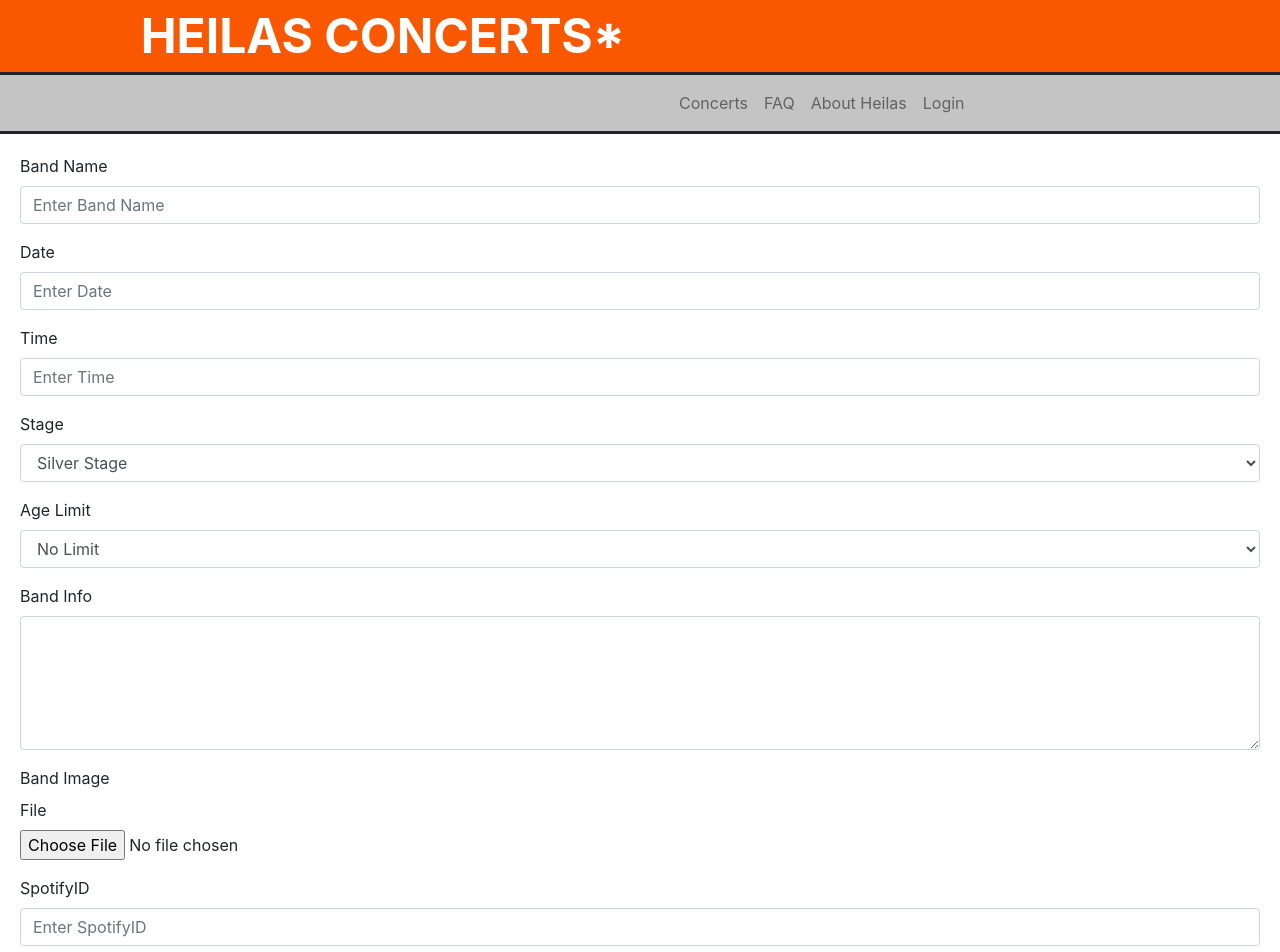
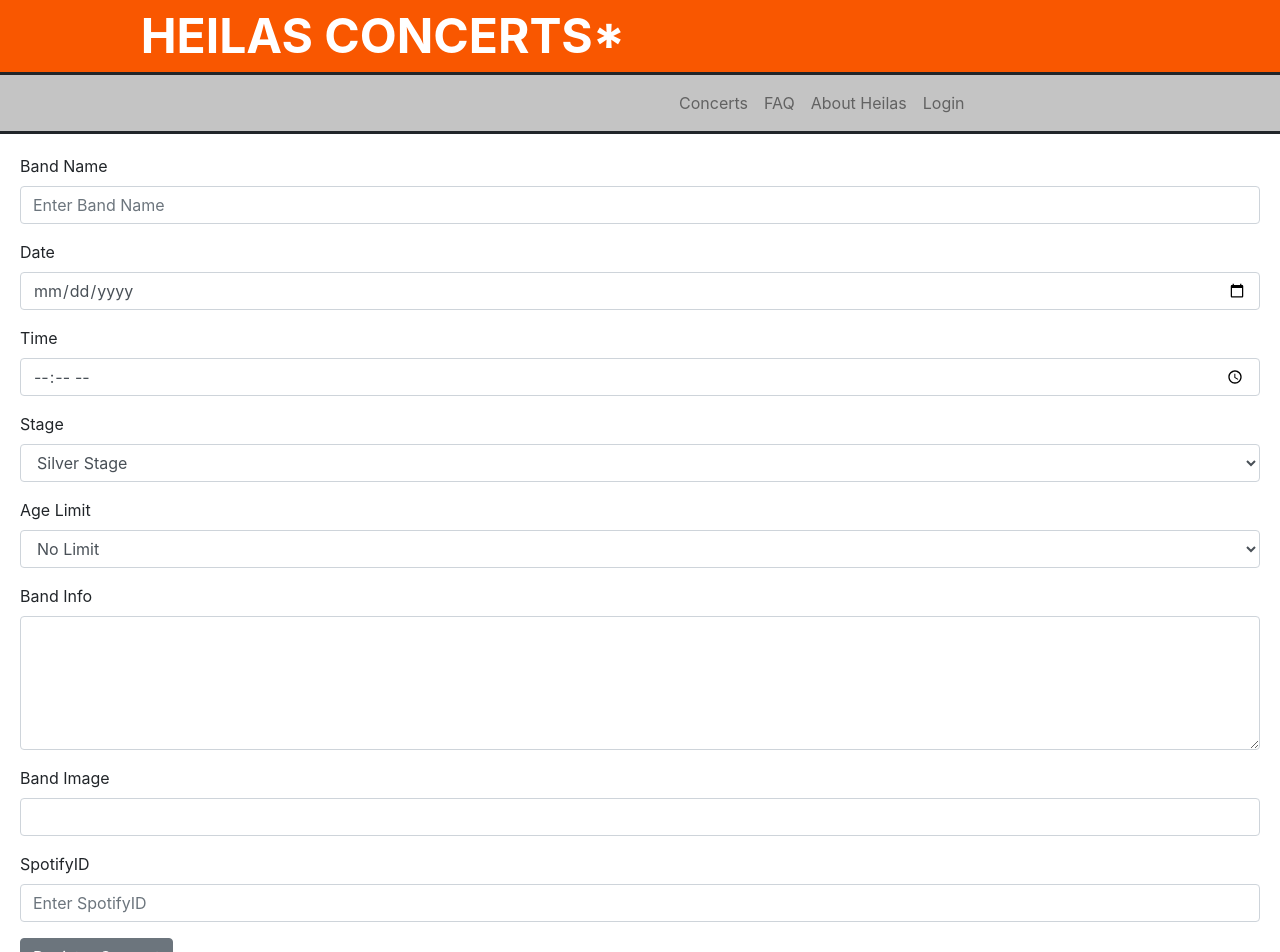
Before and after one commit to niCognition/Heilas-Conserts, a Next.js app in the folder heilas-conserts/: page /admin in a window 1280 px wide. Shown: the top 952 px of the page. Built offline with nearby package versions, Linux system fonts and the light colour scheme.

Commit message:
create post command

```diff
--- a/heilas-conserts/components/inputcomponent.js
+++ b/heilas-conserts/components/inputcomponent.js
@@ -1,27 +1,48 @@
 import React from 'react';
-import { Form, Button } from 'react-bootstrap';
+import axios from 'axios';
+import { Form, Button, Col, Row } from 'react-bootstrap';
 import styles from './inputcomponent.module.css';
 
 
 const InputForm = () => {
 
+    const registerConcert = async (event) => {
+
+        event.preventDefault()
+
+        await axios.post('http://localhost:8080/concerts', {
+            'bandName': event.target.bandName.value,
+            'dateTime': event.target.date.value + 'T' + event.target.time.value,
+            'stage': event.target.stage.value,
+            'ageLimit': event.target.ageLimit.value,
+            'bandInfo': event.target.bandInfo.value,
+            'bandImageUrl': event.target.imageUrl.value,
+            'spotifyId': event.target.spotifyId.value
+        })
+            .then(function (response) {
+                {/* console.log(response) can be used to se response message from API */ }
+            })
+            .catch(function (err) {
+                console.log(err);
+            });
+    }
 
     return (
 
-        <Form className={styles.Form}>
-            <Form.Group>
+        <Form onSubmit={registerConcert} className={styles.Form}>
+            <Form.Group controlId="bandName">
                 <Form.Label>Band Name</Form.Label>
-                <Form.Control type="text" placeholder="Enter Band Name"/>
+                <Form.Control type="text" placeholder="Enter Band Name" />
             </Form.Group>
-            <Form.Group>
+            <Form.Group controlId="date">
                 <Form.Label>Date</Form.Label>
-                <Form.Control type="text" placeholder="Enter Date"/>
+                <Form.Control type="date" placeholder="Enter Date" />
             </Form.Group>
-            <Form.Group>
+            <Form.Group controlId="time">
                 <Form.Label>Time</Form.Label>
-                <Form.Control type="text" placeholder="Enter Time"/>
+                <Form.Control type="time" placeholder="Enter Time" />
             </Form.Group>
-            <Form.Group>
+            <Form.Group controlId="stage">
                 <Form.Label>Stage</Form.Label>
                 <Form.Control as="select">
                     <option>Silver Stage</option>
@@ -30,34 +51,28 @@ const InputForm = () => {
                     <option>Chill Grill</option>
                 </Form.Control>
             </Form.Group>
-            <Form.Group>
+            <Form.Group controlId="ageLimit">
                 <Form.Label>Age Limit</Form.Label>
                 <Form.Control as="select">
                     <option>No Limit</option>
                     <option>18+</option>
                 </Form.Control>
             </Form.Group>
-            <Form.Group>
+            <Form.Group controlId="bandInfo">
                 <Form.Label>Band Info</Form.Label>
                 <Form.Control as="textarea" rows={5} />
             </Form.Group>
-            <Form.Group>
+            <Form.Group controlId="imageUrl">
                 <Form.Label>Band Image</Form.Label>
-                <Form.File
-                    name="file"
-                    label="File"
-                    />
+                <Form.Control type="text" />
             </Form.Group>
-            <Form.Group>
+            <Form.Group controlId="spotifyId">
                 <Form.Label>SpotifyID</Form.Label>
-                <Form.Control type="text" placeholder="Enter SpotifyID"/>
+                <Form.Control type="text" placeholder="Enter SpotifyID" />
             </Form.Group>
             <Button type="submit" variant="secondary">Register Concert</Button>
         </Form>
-
     )
-
-
 }
 
 export default InputForm;
```
Also changed, not shown: heilas-conserts/pages/login.js (+18 -1 lines).
